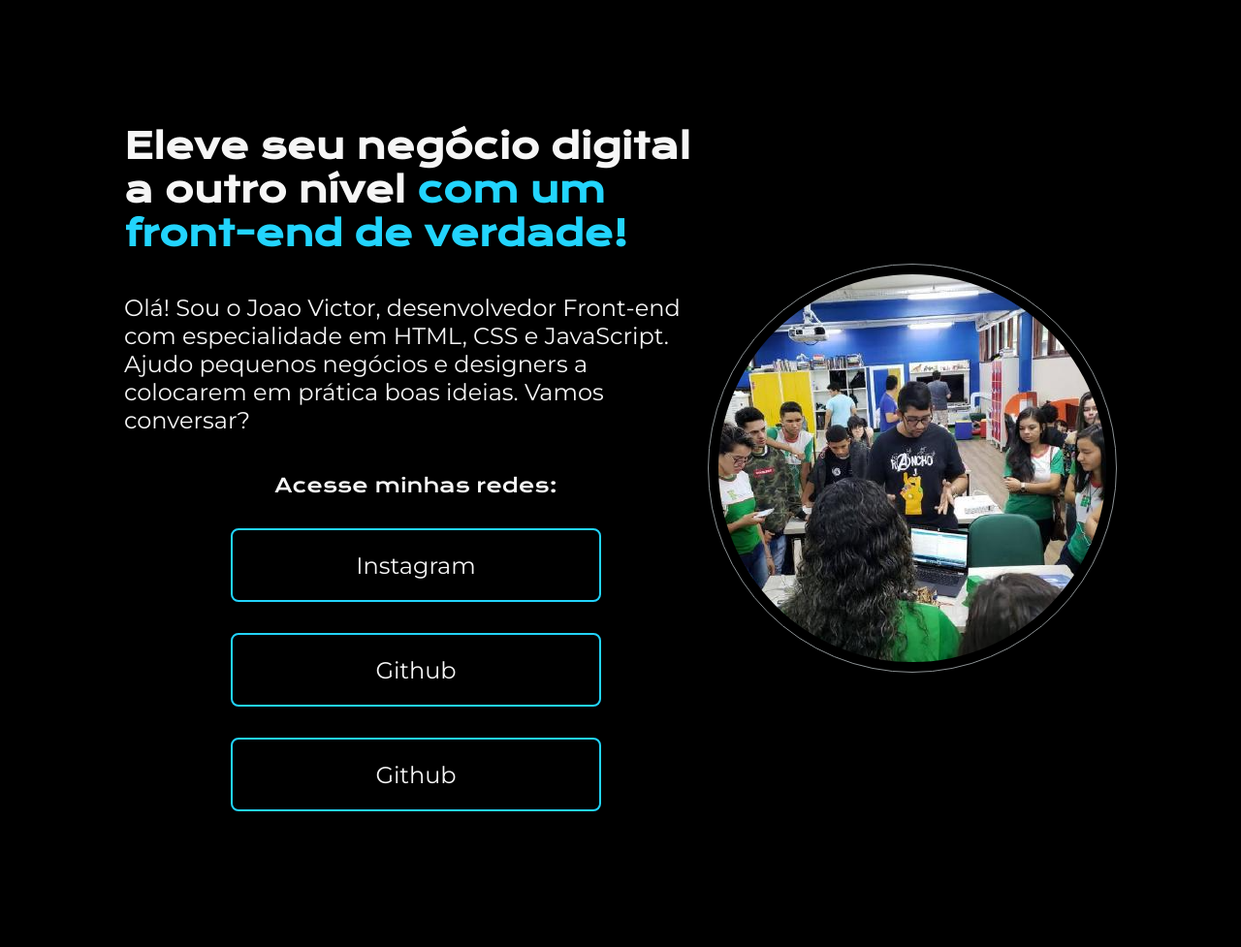
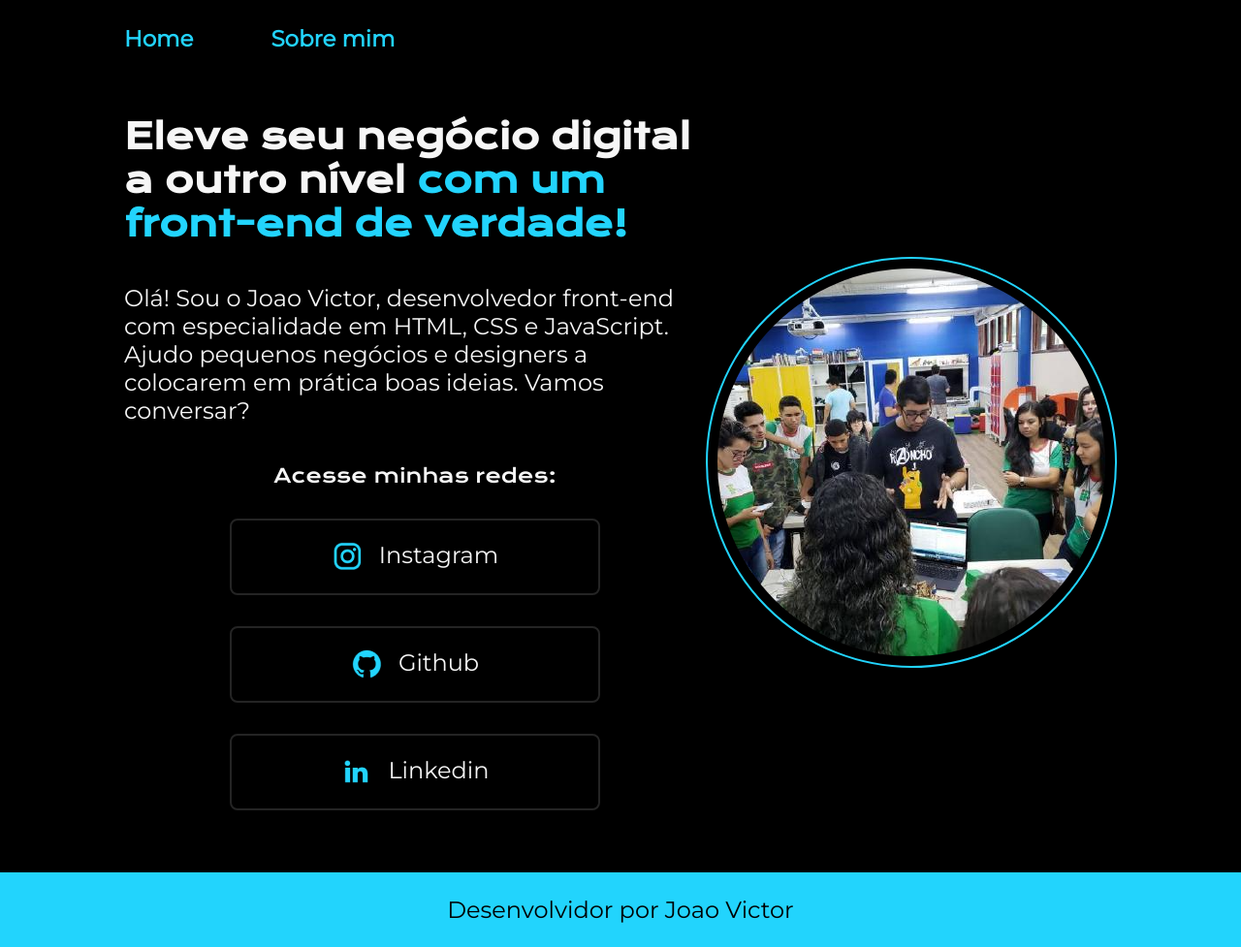
Before and after one commit to ovictorjo3/portfolio, a plain HTML site: page index.html in a window 1280 px wide. Shown: the whole page at 97% size. Before the commit the page ends 928 px from the top, so only its background shows below. Drawn offline with nearby package versions, Linux system fonts and the light colour scheme.

Commit message:
estilizando cabeçalho

```diff
--- a/index.html
+++ b/index.html
@@ -10,7 +10,13 @@
     </head>
 
     <body>
-        <header></header>
+        <header class="cabecalho">
+            <nav class="cabecalho__menu">
+                <a class="cabecalho__menu__link">Home</a>
+                <a class="cabecalho__menu__link">Sobre mim</a>
+            </nav>
+
+        </header>
 
         <main class="apresentacao">
 
@@ -19,7 +25,7 @@
                 <strong class="titulo-destaque">com um front-end de verdade!</strong></h1>
 
                 <p class="apresentacao__conteudo__texto">
-                    Olá! Sou o Joao Victor, desenvolvedor Front-end com especialidade em HTML, CSS
+                    Olá! Sou o Joao Victor, desenvolvedor front-end com especialidade em HTML, CSS
                     e JavaScript. Ajudo pequenos negócios e designers a colocarem em prática
                     boas ideias. Vamos conversar?
                 </p>
@@ -28,25 +34,28 @@
                     <h2 class="apresentacao__links__subtitulo">Acesse minhas redes: </h2>
 
                     <a  class="apresentacao__links__link" href="https://www.instagram.com/ovictorjo/" target="_blank">
+                        <img src="assets/instagram.png" alt="ícone do Instagram"/>
                         Instagram
                     </a>
 
                     <a class="apresentacao__links__link" href="https://github.com/ovictorjo3" target="_blank">
+                        <img src="assets/github.png" alt="ícone do Github"/>
                         Github
                     </a>
 
-                    <a class="apresentacao__links__link" href="https://github.com/ovictorjo3" target="_blank">
-                        Github
+                    <a class="apresentacao__links__link" href="https://www.linkedin.com/in/ovictorjo-dev/" target="_blank">
+                        <img src="assets/linkedin.png" alt="ícone do Linkedin"/>
+                        Linkedin
                     </a>
 
                 </div>
 
             </section>
 
-            <img src="assets/portfolio.png" alt="foto do joao victor
+            <img class="portfolio-png" src="assets/portfolio.png" alt="foto do joao victor
             explicando sobre arduino"/>
 
         </main>
-        <footer></footer>
+        <footer class="rodape">Desenvolvidor por Joao Victor</footer>
     </body>
 </html>
--- a/style.css
+++ b/style.css
@@ -6,25 +6,42 @@
 }
 
 body {
-    height: 100vh;
+    /* height: 100vh; */
     box-sizing: border-box;
     background-color: #000000;
     color: #F6F6F6;
 
 }
 
+.cabecalho {
+    padding: 2% 0% 0% 10%;
+}
+
+.cabecalho__menu {
+    display: flex;
+    gap: 80px;
+}
+
+.cabecalho__menu__link{
+    font-family: 'Montserrat', sans-serif;
+    font-weight: 600;
+    font-size: 23px;
+    color: #22D4FD;
+}
+
 .titulo-destaque {
     color: #22D4FD;
 }
 
-img {
+.portfolio-png {
     border: 1px solid #8b9193;
     padding: 10px;
     border-radius: 80%;
+    border: 2px solid #22D4FD;
 }
 
 .apresentacao {
-    margin: 10%;
+    padding: 5% 10%;
     display: flex;
     align-items: center;
     justify-content: space-between;
@@ -62,7 +79,10 @@ img {
 
 .apresentacao__links__link{
     /* background-color: #22D4FD; */
-    border: 2px solid #22D4FD;
+    display: flex;
+    justify-content: center;
+    gap: 16px;
+    border: 2px solid #242424;
     width: 378px;
     text-align: center;
     border-radius: 8px;
@@ -72,3 +92,18 @@ img {
     color: #F6F6F6;
     font-family: 'Montserrat', sans-serif;
 }
+
+.apresentacao__links__link:hover {
+    background-color: #272727;
+}
+
+.rodape{
+    color: #000000;
+    background-color: #22D4FD;
+    padding: 24px;
+    text-align: center;
+    font-family: 'Montserrat', sans-serif;
+    font-size: 24px;
+    font-weight: 400;
+
+}
```
